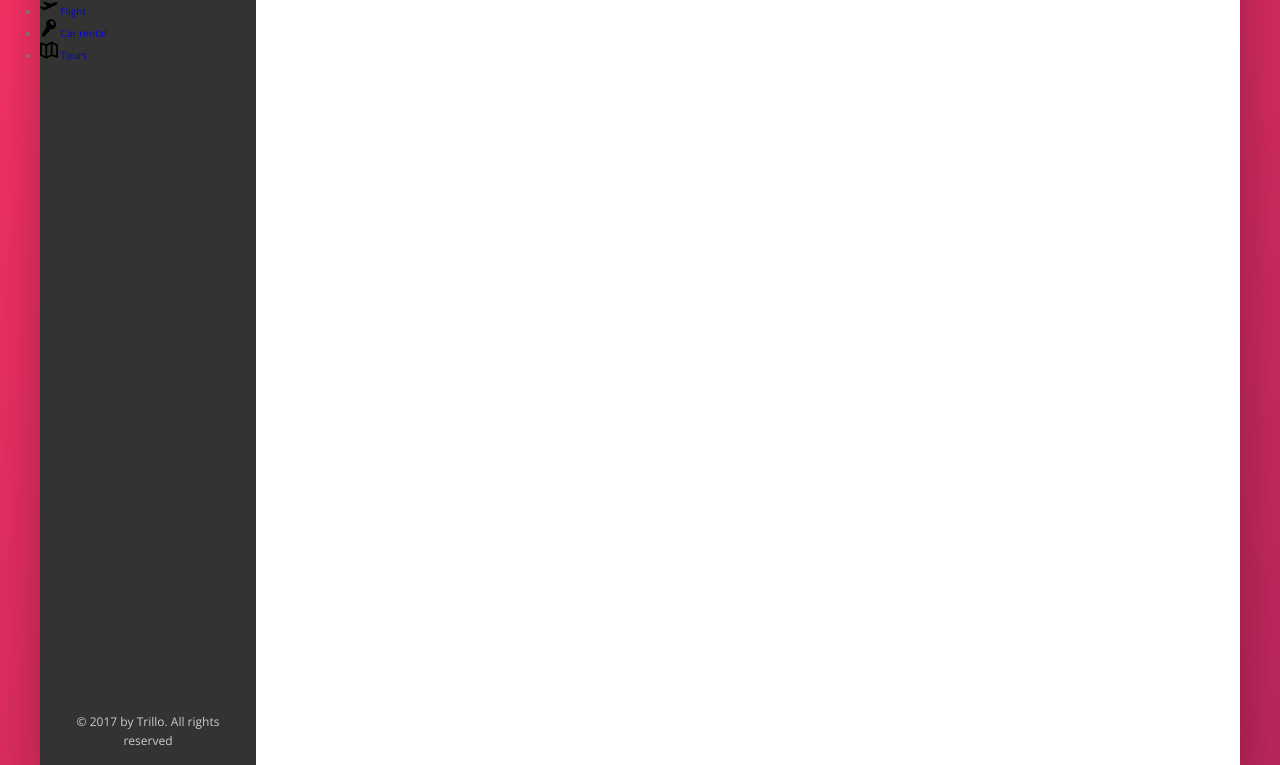
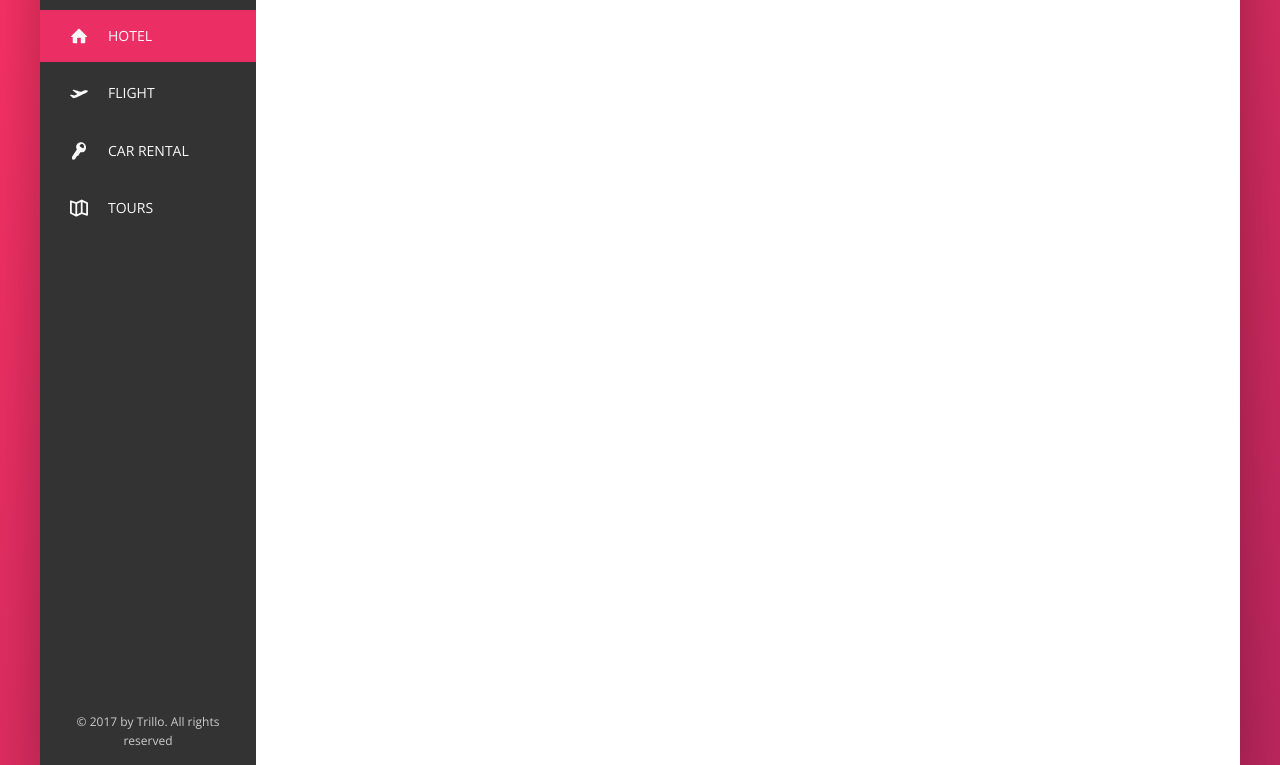
Before and after one commit to concentrator/trillo, a website: page index.html in a window 1280 px wide. Shown: the part 175-940 px from the top of the page. Drawn offline with nearby package versions, Linux system fonts and the light colour scheme.

Commit message:
Adds sidebar nav style

```diff
--- a/index.html
+++ b/index.html
@@ -46,7 +46,7 @@
         <div class="content">
           <nav class="sidebar">
             <ul class="side-nav">
-              <li class="side-nav__item">
+              <li class="side-nav__item side-nav__item--active">
                 <a href="#" class="side-nav__link">
                   <svg class="side-nav__icon">
                     <use xlink:href="img/sprite.svg#icon-home"></use>
--- a/scss/components/_search.scss
+++ b/scss/components/_search.scss
@@ -10,9 +10,10 @@
     background-color: var(--color-grey-light-2);
     border: none;
     padding: 0.7rem 2rem;
+    padding-right: 4rem;
     border-radius: 100px;
     width: 90%;
-    margin-right: -3.5rem;
+    margin-right: -3rem;
     transition: all 0.2s;
 
     &::placeholder {
--- a/scss/components/_side-nav.scss
+++ b/scss/components/_side-nav.scss
@@ -1,15 +1,54 @@
 .side-nav {
+  font-size: 1.4rem;
+  list-style: none;
+  margin-top: 3.5rem;
 
   &__item {
+    position: relative;
 
+    &:not(:last-child) {
+      margin-bottom: 0.5rem;
+    }
+
+    &::before {
+      content: "";
+      display: block;
+      position: absolute;
+      top: 0;
+      left: 0;
+      width: 3px;
+      height: 100%;
+      background-color: var(--color-primary);
+      transform: scaleY(0);
+      transition: transform 0.2s,
+                  width 0.4s cubic-bezier(1, 0, 0, 1) 0.2s,
+                  background-color 0.1s;
+    }
+
+    &--active::before,
+    &:hover::before {
+      transform: scaleY(1);
+      width: 100%;
+    }
+
+    &:active::before {
+      background-color: var(--color-primary-light);
+    }
   }
 
   &__link {
-
+    position: relative;
+    display: flex;
+    align-items: center;
+    padding: 1.5rem 3rem;
+    color: var(--color-grey-light-1);
+    text-transform: uppercase;
   }
 
   &__icon {
     width: 1.8rem;
     height: 1.8rem;
+    margin-right: 2rem;
+    fill: currentColor;
   }
 }
```
Also changed, not shown: css/style.css.
